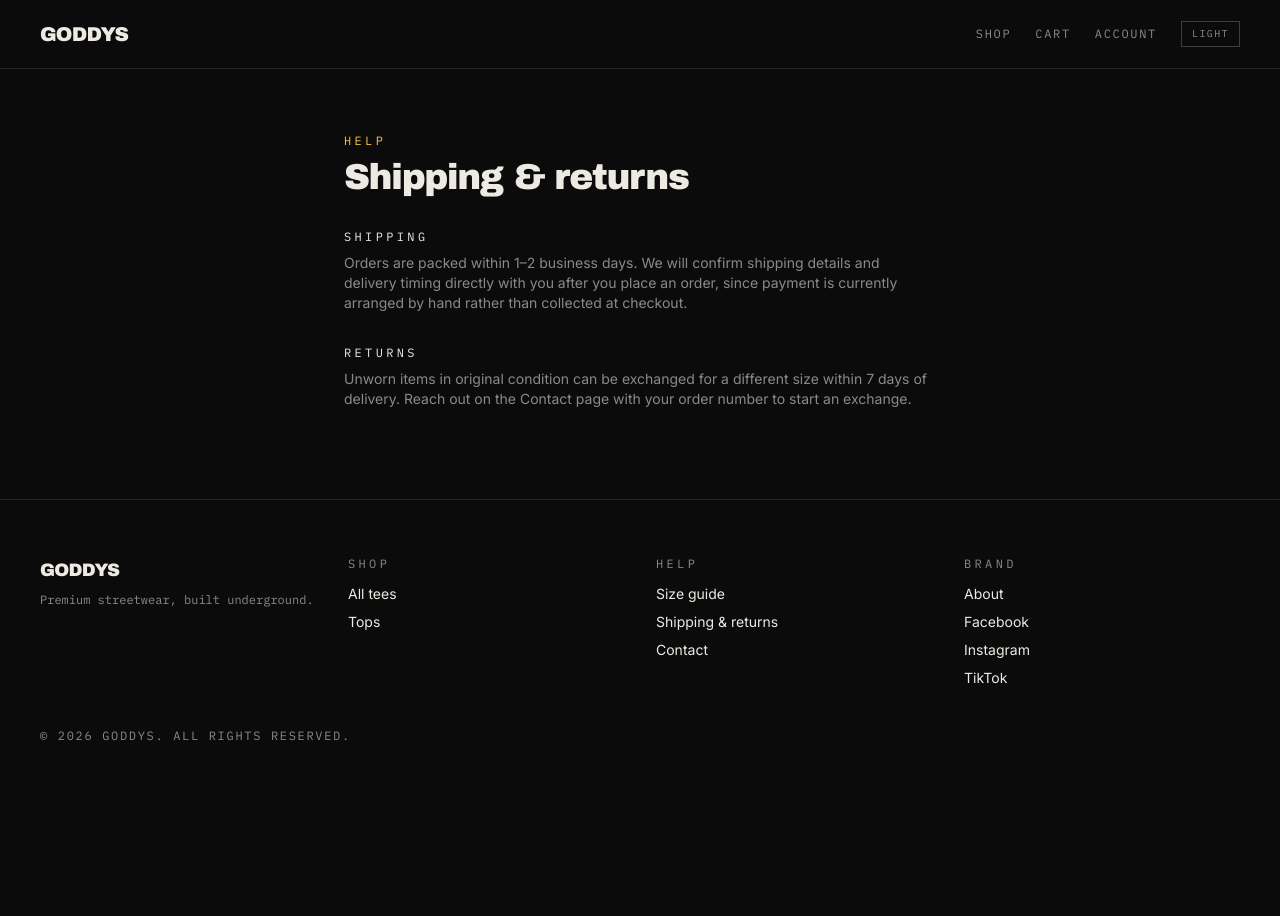
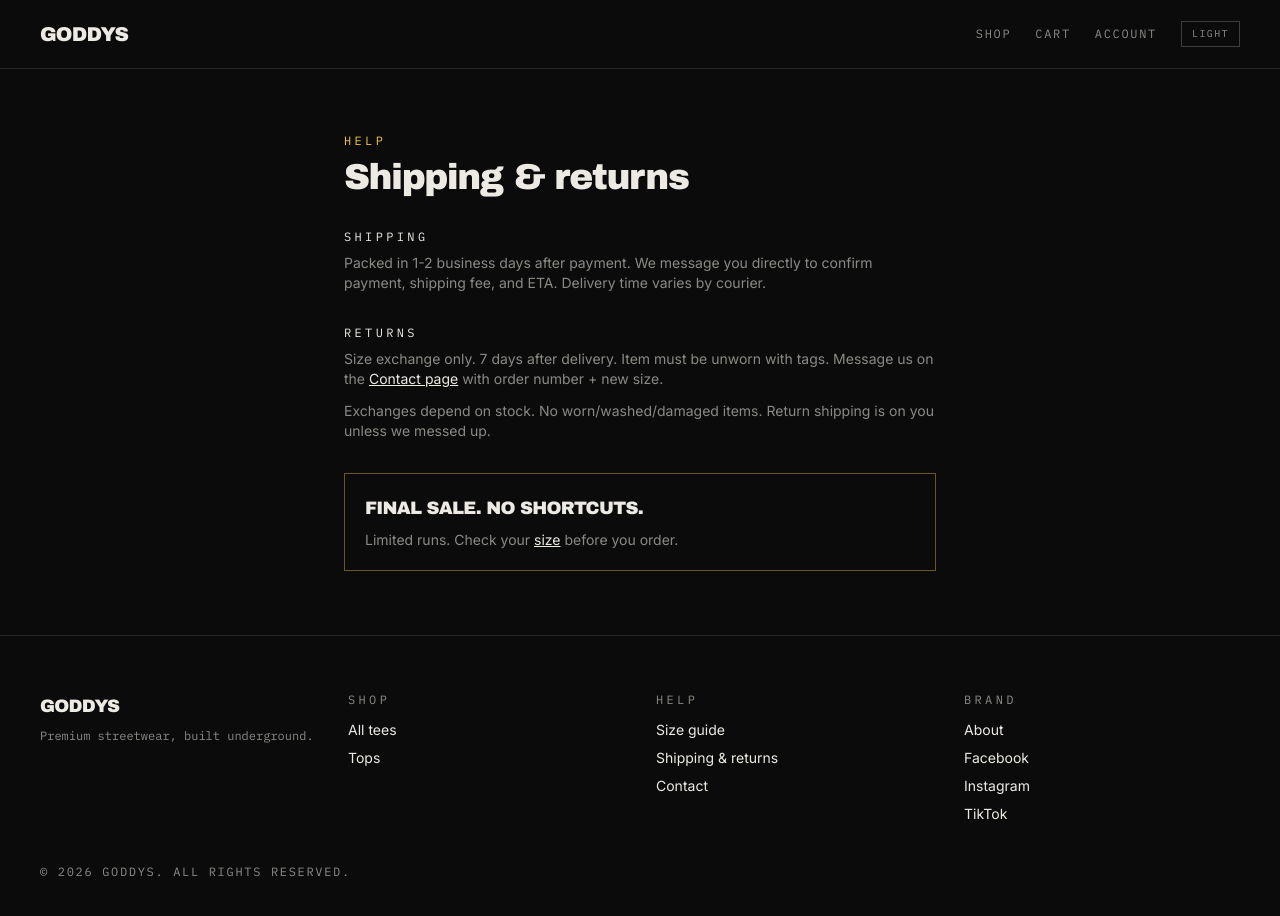
Before and after one commit to janambrocio12-create/goddys, a Next.js app: page /shipping-returns in a window 1280 px wide. Shown: the top 916 px of the page. Before the commit the page ends 800 px from the top, so only its background shows below. Built offline with nearby package versions, Linux system fonts and the light colour scheme; no server answers.

Commit message:
Replace shipping and returns copy with GODDYS' policy
Co-Authored-By: Claude Opus 5.5 <noreply@anthropic.com>
Claude-Session: https://claude.ai/code/session_01HZntxYXfYCLHL6BcDWC9Dv

```diff
--- a/src/app/(storefront)/shipping-returns/page.tsx
+++ b/src/app/(storefront)/shipping-returns/page.tsx
@@ -1,3 +1,5 @@
+import Link from 'next/link';
+
 export default function ShippingReturnsPage() {
   return (
     <div className="mx-auto max-w-2xl px-6 py-16 md:px-10">
@@ -10,19 +12,38 @@ export default function ShippingReturnsPage() {
         <div>
           <p className="font-mono text-xs uppercase tracking-widest text-bone">Shipping</p>
           <p className="mt-2">
-            Orders are packed within 1–2 business days. We will confirm
-            shipping details and delivery timing directly with you after you
-            place an order, since payment is currently arranged by hand
-            rather than collected at checkout.
+            Packed in 1-2 business days after payment. We message you directly
+            to confirm payment, shipping fee, and ETA. Delivery time varies by
+            courier.
           </p>
         </div>
 
         <div>
           <p className="font-mono text-xs uppercase tracking-widest text-bone">Returns</p>
           <p className="mt-2">
-            Unworn items in original condition can be exchanged for a
-            different size within 7 days of delivery. Reach out on the
-            Contact page with your order number to start an exchange.
+            Size exchange only. 7 days after delivery. Item must be unworn with
+            tags. Message us on the{' '}
+            <Link href="/contact" className="text-bone underline hover:text-hazard">
+              Contact page
+            </Link>{' '}
+            with order number + new size.
+          </p>
+          <p className="mt-3">
+            Exchanges depend on stock. No worn/washed/damaged items. Return
+            shipping is on you unless we messed up.
+          </p>
+        </div>
+
+        <div className="border border-hazard/40 p-5">
+          <p className="font-display text-lg tracking-tightest text-bone">
+            FINAL SALE. NO SHORTCUTS.
+          </p>
+          <p className="mt-2">
+            Limited runs. Check your{' '}
+            <Link href="/size-guide" className="text-bone underline hover:text-hazard">
+              size
+            </Link>{' '}
+            before you order.
           </p>
         </div>
       </div>
```
